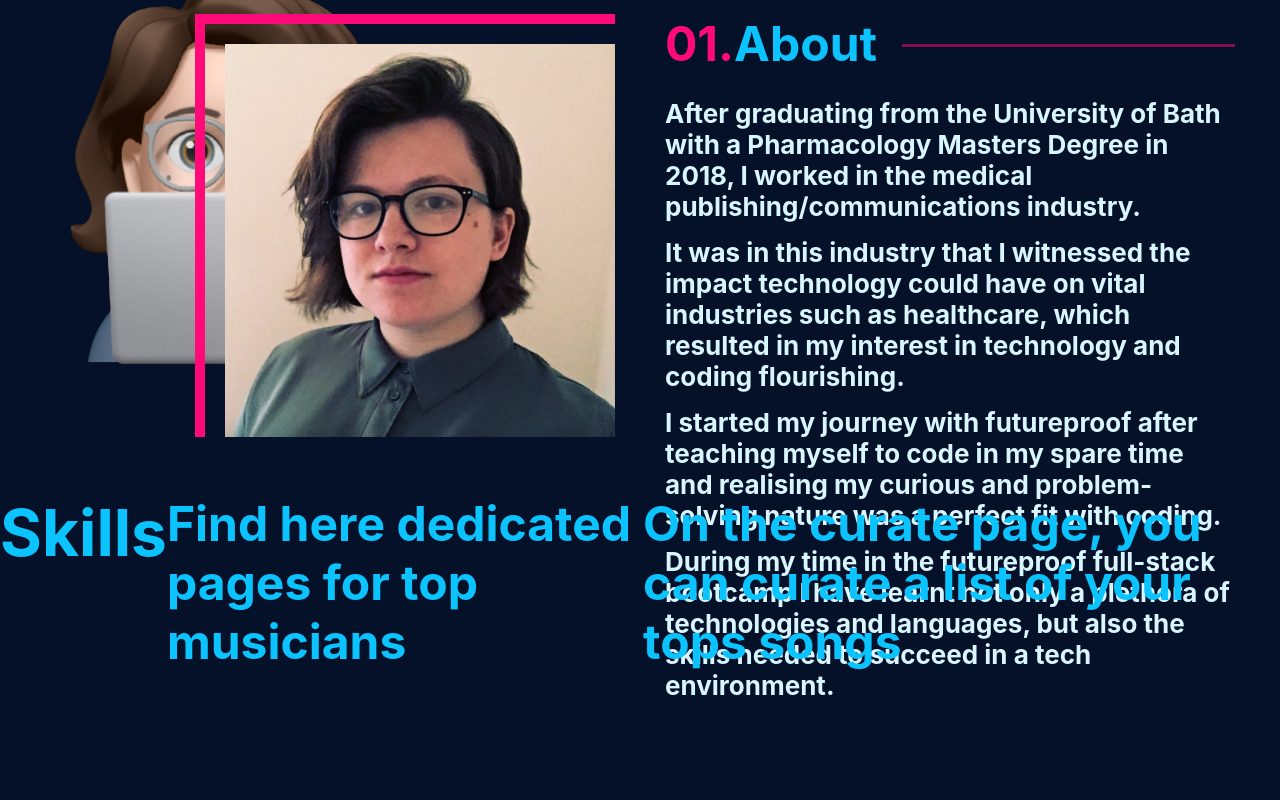
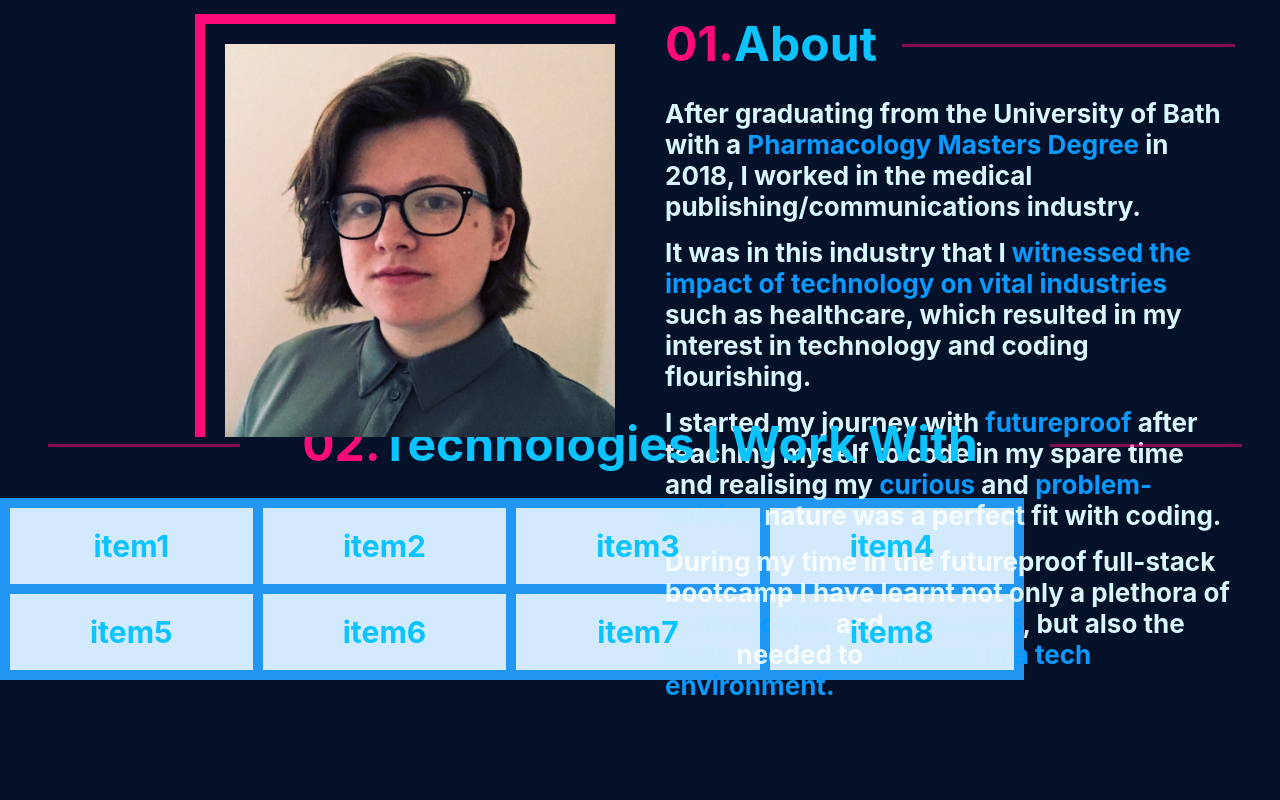
Before and after one commit to LaylaSouthcombe/Portfolio, a React (Create React App) app: page / in a window 1280 px wide. Shown: the part 800-1600 px from the top of the page. Built offline with nearby package versions, Linux system fonts and the light colour scheme.

Commit message:
start adding skills section content

```diff
--- a/src/App.css
+++ b/src/App.css
@@ -69,20 +69,19 @@ header {
 
 /* general div */
 
-.sectionDiv  {
+/* .sectionDiv  {
 	display: flex;
-	/* flex-wrap: wrap; */
-	height: 60vh;
+	height: 50vh;
 	font-size: 32px;
 	font-weight: bold;
-}
+} */
 
 /* welcome section */
 
 .intro {
   /* background-color: aliceblue; */
   display: flex;
-  flex-wrap: wrap;
+  /* flex-wrap: wrap; */
   height: 75vh;
   justify-content: space-between;
 }
@@ -106,7 +105,7 @@ h1 {
 
 .memoji {
   width: 400px;
-  height: 1000px;
+  /* height: 1000px; */
   margin-right: 15vw;
   margin-top: 15vh;
 }
--- a/src/App.js
+++ b/src/App.js
@@ -6,6 +6,7 @@ import memoji from './images/Memoji.png'
 
 import './App.css';
 import './pages/About/style.css'
+import './pages/Skills/style.css'
 
 function App() {
   return (
--- a/src/pages/About/index.js
+++ b/src/pages/About/index.js
@@ -12,12 +12,12 @@ const About = () => {
             </div>
             <div className="aboutInfo">
                 <div className="aboutTitle">
-                <h2><span className="number">01.</span>About</h2><div className="line"></div>
+                <h2><span className="number">01.</span>About</h2><div className="aboutLine"></div>
                 </div>
-                <p>After graduating from the University of Bath with a Pharmacology Masters Degree in 2018, I worked in the medical publishing/communications industry.</p>
-                <p>It was in this industry that I witnessed the impact technology could have on vital industries such as healthcare, which resulted in my interest in technology and coding flourishing.</p>
-                <p>I started my journey with futureproof after teaching myself to code in my spare time and realising my curious and problem-solving nature was a perfect fit with coding.</p>
-                <p>During my time in the futureproof full-stack bootcamp I have learnt not only a plethora of technologies and languages, but also the skills needed to succeed in a tech environment.</p>
+                <p>After graduating from the University of Bath with a <span className="bold">Pharmacology Masters Degree</span> in 2018, I worked in the medical publishing/communications industry.</p>
+                <p>It was in this industry that I <span className="bold">witnessed the impact of technology on vital industries</span> such as healthcare, which resulted in my interest in technology and coding flourishing.</p>
+                <p>I started my journey with <span className="bold">futureproof</span> after teaching myself to code in my spare time and realising my <span className="bold">curious</span> and <span className="bold">problem-solving</span> nature was a perfect fit with coding.</p>
+                <p>During my time in the futureproof full-stack bootcamp I have learnt not only a plethora of <span className="bold">technologies</span> and <span className="bold">languages</span>, but also the <span className="bold">skills</span> needed to <span className="bold">succeed in a tech environment.</span></p>
             </div>
        </div>
     )
--- a/src/pages/About/style.css
+++ b/src/pages/About/style.css
@@ -1,3 +1,11 @@
+#about  {
+	display: flex;
+	height: 50vh;
+	font-size: 32px;
+	font-weight: bold;
+}
+
+
 .aboutImgDiv {
     margin-left: 195px;
     /* border: 10px solid #FF0A78; */
@@ -8,7 +16,6 @@
 
 
 .aboutImg {
-
     border-top: 10px solid #FF0A78;
     border-left: 10px solid #FF0A78;
     padding-left: 20px;
@@ -30,7 +37,7 @@
 }
 
 
-.line {
+.aboutLine {
     background-color: #FF0A78;
     opacity: 0.5;
     display: inline-block;
@@ -45,3 +52,7 @@
     color: #D9F6FF;
     margin-bottom: 15px;
 }
+
+.bold {
+    color: #0A99FF;
+}
--- a/src/pages/Skills/index.js
+++ b/src/pages/Skills/index.js
@@ -1,11 +1,24 @@
 import React from 'react'
+// import './style.css';
 
 const Skills = () => {
     return(
        <div className="sectionDiv" id="skills">
-         <h1>Skills</h1>
-        <h2>Find here dedicated pages for top musicians</h2>
-        <h2>On the curate page, you can curate a list of your tops songs</h2>
+            <div className="skillsTitle">
+                <div className="skillsLine1"></div>
+                <h2><span className="number">02.</span>Technologies I Work With</h2>
+                <div className="skillsLine2"></div>
+            </div>
+            <div className="skillsIcons">
+                <div class="item1">item1</div>
+                <div class="item2">item2</div>
+                <div class="item3">item3</div>
+                <div class="item4">item4</div>
+                <div class="item5">item5</div>
+                <div class="item6">item6</div>
+                <div class="item7">item7</div>
+                <div class="item8">item8</div>
+            </div>
        </div>
     )
 }
--- /dev/null
+++ b/src/pages/Skills/style.css
@@ -0,0 +1,65 @@
+#skills {
+    height: 50vh;
+    font-size: 32px;
+    font-weight: bold;
+
+}
+
+.skillsTitle > h2 {
+    margin-bottom: 25px;
+}
+
+.skillsTitle {
+    display: flex;
+    justify-content: space-around;
+    margin: 0 auto;
+}
+
+.skillsLine1 {
+    background-color: #FF0A78;
+    opacity: 0.5;
+    display: inline-block;
+    width: 15vw;
+    height: 3px;
+    margin-top: 30px;
+    margin-left: 25px;
+    margin-right: 15px;
+}
+
+.skillsLine2 {
+    background-color: #FF0A78;
+    opacity: 0.5;
+    display: inline-block;
+    width: 15vw;
+    height: 3px;
+    margin-top: 30px;
+    margin-right: 15px;
+    margin-left: 25px;
+}
+
+.item1 { grid-area: item1; }
+.item2 { grid-area: item2; }
+.item3 { grid-area: item3; }
+.item4 { grid-area: item4; }
+.item5 { grid-area: item5; }
+.item6 { grid-area: item6; }
+.item7 { grid-area: item7; }
+.item8 { grid-area: item8; }
+
+.skillsIcons {
+  display: grid;
+  grid-template-areas:
+    'item1 item2 item3 item4'
+    'item5 item6 item7 item8';
+  gap: 10px;
+  background-color: #2196F3;
+  padding: 10px;
+  width: 80vw;
+}
+
+.skillsIcons > div {
+  background-color: rgba(255, 255, 255, 0.8);
+  text-align: center;
+  padding: 20px 0;
+  font-size: 30px;
+}
```
Also changed, not shown: 1 other file (tests, documents, lock files or other folders).
